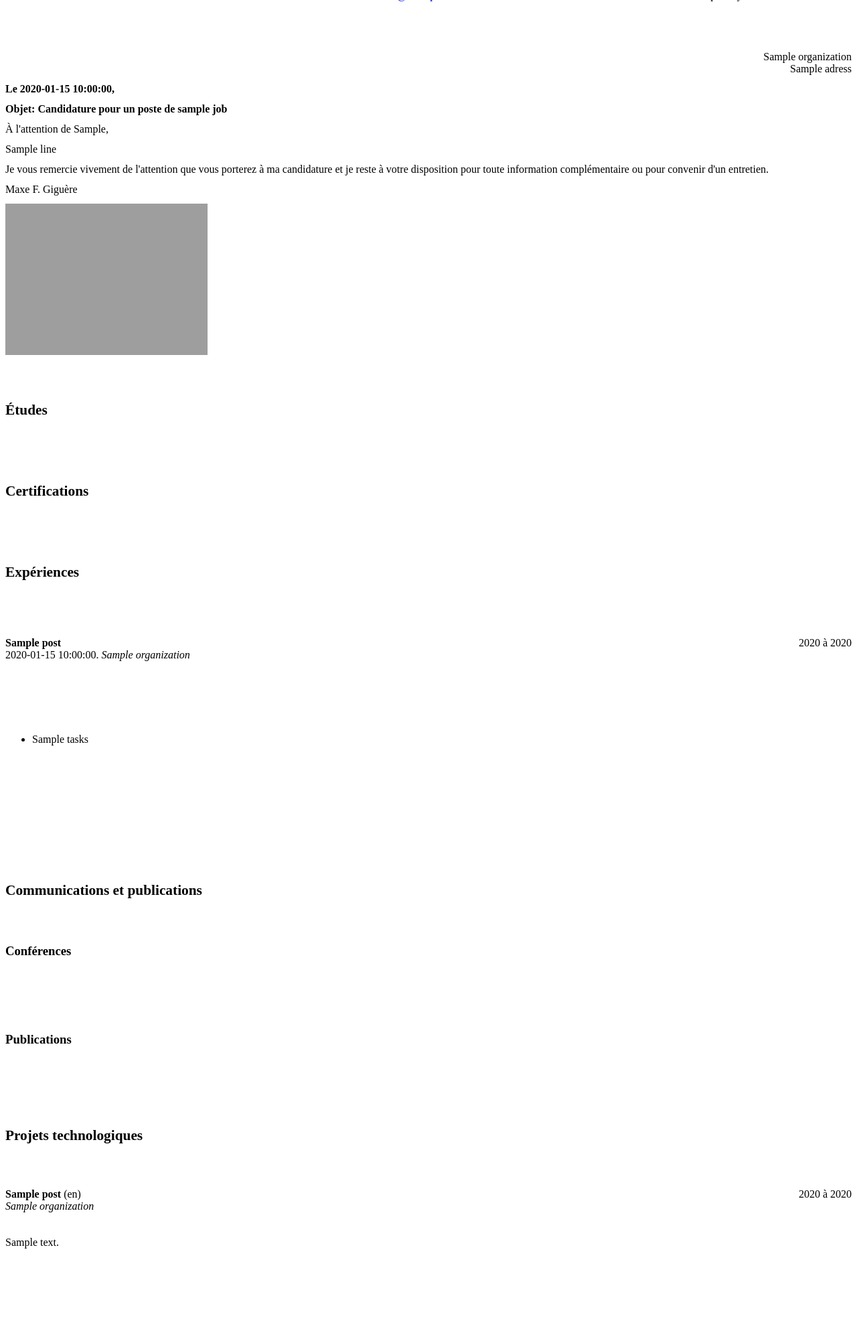
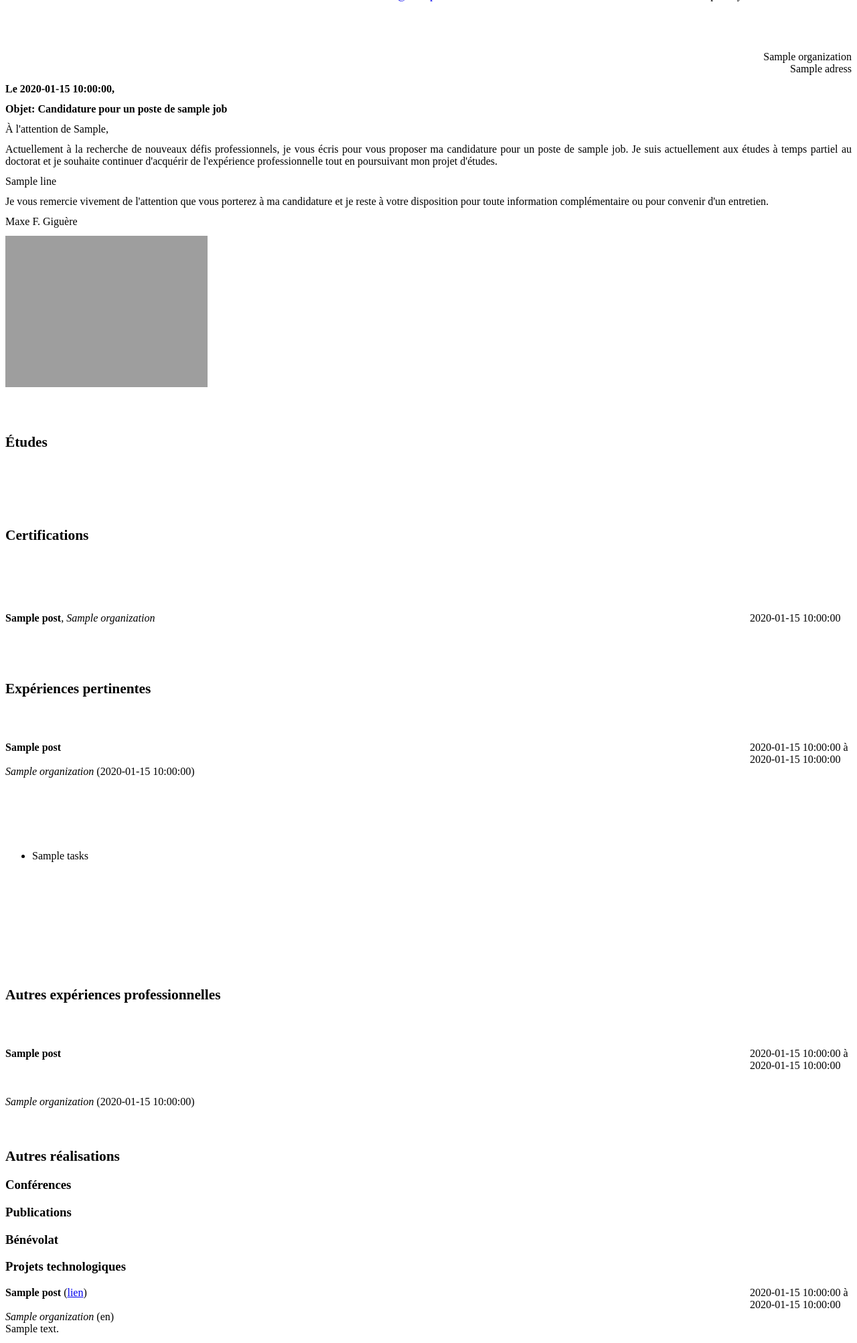
Before and after one commit to MFGiguere/Resume_Builder, a Flask app: template templates/cover_plain.html in a window 1280 px wide. Shown: the part 42-2047 px from the top of the page at 67% size. Before the commit the page ends 1906 px from the top, so only its background shows below. Run offline with Flask 3, Linux system fonts and the light colour scheme; the template is opened without the code that fills it: most values are stand-ins (such as "Sample title", 1, 10 or a date in 2020); parts of the project's set-up code (start-up, migrations or seed data) failed here and were passed over; some libraries are stand-ins or nearby versions; grey boxes are pictures that could not be loaded.

```diff
--- a/app.py
+++ b/app.py
@@ -7,8 +7,8 @@ flask run
 from flask import Flask, render_template
 import csv, os, locale
 from datetime import datetime
-import plotly.figure_factory as ff
-import plotly.express as px
+#import plotly.figure_factory as ff
+#import plotly.express as px
 from textwrap import wrap
 
 locale.setlocale(locale.LC_ALL, 'fr_FR.UTF-8')
@@ -39,6 +39,7 @@ def load_data():
     data["communications"].sort(key=lambda x: x["Date"], reverse=True)
     data["experiences"].sort(key=lambda x: x["StartDate"], reverse=True)
     data["projects"].sort(key=lambda x: x["StartDate"], reverse=True)
+    data["etudes"].sort(key=lambda x: x["StartDate"], reverse=True)
     return data
 
 def load_txt():
@@ -53,6 +54,8 @@ def load_txt():
             with open(f"{static}/{file}", 'r', encoding='utf-8') as f:
                 name = os.path.basename(file).split(".")[0]
                 text = f.read()
+                text = text.replace("*", "·")
+                text = text.split("\n")
                 d[name] = text
     return d
 
@@ -71,10 +74,45 @@ def filter(data, skills):
                 any(f in post["Skills"].split(', ') for f in skills)
                 ]
 
-    emplois = [post for post in data["experiences"] if post["Type"] == "emploi" and (
-               any(f in post["Skills"].split(', ') for f in skills))]
+    #Changes actual job to today and adds the possibility of changing dateformat too.
+    for category in data.keys():
+        if category not in ['user', 'skills', 'echeanciers', 'orgs']:
+            for post in data[category]:
+                if category == "communications":
+                    post["Date"] = datetime.strptime(post["Date"], "%Y-%m-%d").strftime("%Y")
+                else:
+                    post["StartDate"] = datetime.strptime(post["StartDate"], "%Y-%m-%d").strftime("%b %Y")
+                    if post["EndDate"] == "9999" or post["EndDate"] =="":
+                        post["EndDate"] = "auj.  "
+                    else:
+                        post["EndDate"] = datetime.strptime(post["EndDate"], "%Y-%m-%d").strftime("%b %Y")
 
-    return (highlighted_skills, skilled, data, emplois)
+
+    #Changes all * to · for neutral words (in french)
+    for category in data.keys():
+        if category not in ['user', 'echeanciers']:
+            for post in data[category]:
+                for entry in post.keys():
+                    try:
+                        post[entry] = post[entry].replace("*", "·")
+                    except:
+                        pass
+
+    relevant_jobs = [post for post in data["experiences"] if post["Type"] == "emploi" and
+                     any(f in post["Skills"].split(', ') for f in skills)][:2]
+
+    emplois = [post for post in data["experiences"] if post["Type"] == "emploi" and post not in relevant_jobs]
+
+    """emplois = [post for post in data["experiences"] if post["Type"] == "emploi" and ((
+               any(f in post["Skills"].split(', ') for f in skills)) and post not in relevant_jobs)]"""
+
+    certif = [post for post in data["etudes"] if post["Type"] == "certification"]
+
+    """
+    Change all * to the stuff.
+    """
+
+    return (highlighted_skills, skilled, data, emplois, certif, relevant_jobs)
 
 app = Flask(__name__)
 @app.route('/resume')
@@ -83,31 +121,44 @@ def resume():
     skills = ["Gestion de projets", "Analyse de données", "Soutien informatique"]
     FirstPage = 4
     data = load_data()
-    highlighted_skills, skilled, data, emplois = filter(data, skills)
-    return render_template('resume.html', data=data, emplois = emplois, FirstPage=FirstPage, highlighted_skills=highlighted_skills, skips=skips)
+    highlighted_skills, skilled, data, emplois, certif, relevant_jobs = filter(data, skills)
+    return render_template('resume.html', data=data, emplois = emplois, FirstPage=FirstPage, highlighted_skills=highlighted_skills, skips=skips, certif=certif, relevant_jobs=relevant_jobs)
 
 @app.route('/cover/<type>/<idKey>')
 def cover(idKey, type):
     data = load_data()
     org = [post for post in data["orgs"] if post["IdKey"] == idKey][0]
     skills = org["Skills"].split(', ')
-    highlighted_skills, skilled, data, emplois = filter(data, skills)
+    highlighted_skills, skilled, data, emplois, certif, relevant_jobs = filter(data, skills)
     FirstPage=4
     with open(f"static/txt/cv/{org['Type']}.txt", encoding="utf-8") as f:
         text = [line.replace("*", "·") for line in f]
 
     if type == "plain":
-        return render_template('cover_plain.html', data=data, emplois = emplois, cover=True, date=date, skills=skills, org=org, text=text, highlighted_skills=highlighted_skills, skilled=skilled, skips=[])
+        return render_template('cover_plain.html', data=data, emplois = emplois, cover=True, date=date, skills=skills, org=org, text=text, highlighted_skills=highlighted_skills, skilled=skilled, skips=[], certif=certif, relevant_jobs=relevant_jobs)
 
     else:
-        return render_template('cover.html', data=data, FirstPage=FirstPage, emplois = emplois, cover=True, date=date, skills=skills, org=org, text=text, highlighted_skills=highlighted_skills, skilled=skilled, skips=[])
+        return render_template('cover.html', data=data, FirstPage=FirstPage, emplois = emplois, cover=True, date=date, skills=skills, org=org, text=text, highlighted_skills=highlighted_skills, skilled=skilled, skips=[], certif=certif, relevant_jobs=relevant_jobs)
+
+@app.route('/<variable>')
+def generic(variable):
+    data = load_data()
+    texts = load_txt()
+    return render_template(f"/frq.html", variable=variable, data=data, texts=texts)
 
 @app.route('/frq/<item>')
 def frq(item):
     data = load_data()
     texts = load_txt()
     emplois = [post for post in data["experiences"] if post["Type"] == "emploi"]
-    return render_template(f"frq/{item}.html", data=data, item=item, texts=texts, emplois=emplois)
+    return render_template(f"/frq/{item}.html", data=data, item=item, texts=texts, emplois=emplois)
+
+@app.route('/crsh/<item>')
+def crsh(item):
+    data = load_data()
+    texts = load_txt()
+    emplois = [post for post in data["experiences"] if post["Type"] == "emploi"]
+    return render_template(f"/frq/{item}.html", data=data, item=item, texts=texts, emplois=emplois, crsh=True)
 
 @app.route("/gantt")
 def create_img():
--- a/static/css/simple.css
+++ b/static/css/simple.css
@@ -21,6 +21,11 @@ body, .ytick {
 .line {
     display:flex;
     justify-content: space-between;
+}
+
+.line > :nth-child(2) {
+    width:19ch;
+    text-align:left;
 }
 
 .title {
@@ -58,10 +63,13 @@ page {
     page-break-before: always;
 }
 
+[data-align-last-split-element='justify'] {
+    text-align-last: auto !important;
+}
+
 @page {
     margin: 0.5in;
     size: 8.5in 11in;
-
 
     @bottom-right {
         content: counter(page) ' de ' counter(pages);
--- a/templates/cover_plain.html
+++ b/templates/cover_plain.html
@@ -21,20 +21,20 @@
               {% endif %}
             </p>
 
-            {% if org['Type'] == "generic" %}
+
             <p class="mb">Actuellement à la recherche de nouveaux défis professionnels, je vous écris pour vous proposer ma candidature pour un poste {% if org['Job'].startswith(("A", "E", "I", "O", "U", "Y")) %}d'{% else %}de {% endif %}{{ org['Job'].lower() }}. Je suis actuellement aux études à temps partiel au doctorat et je souhaite continuer d'acquérir de l'expérience professionnelle tout en poursuivant mon projet d'études.
             </p>
-
+            {% if org['Type'] == "generic" %}
             <p class="mb">
-              Mon parcours professionnel m'a permis d'acquérir 7 années d'expérience en {{ highlighted_skills[0].lower() }}, {{ highlighted_skills[1].lower() }} et {{ highlighted_skills[2].lower() }} qui me seront utiles pour le poste {% if org['Job'].startswith(("A", "E", "I", "O", "U", "Y")) %}d'{% else %}de {% endif %}{{ org['Job'].lower() }}.
-              Mes compétences en {{skilled[0]["Title"].lower()}} se sont développées {{skilled[0]["Description"].replace("*", "·")}}
-              J'ai aussi acquis des compétences en {{skilled[1]["Title"].lower()}} {{skilled[1]["Description"].replace("*", "·")}}
-              Enfin, mes compétences en {{skilled[2]["Title"].lower()}} se sont développées {{skilled[2]["Description"].replace("*", "·")}}
+              Mon parcours professionnel m'a permis d'acquérir 5 années d'expérience en {{ highlighted_skills[0].lower() }}, {{ highlighted_skills[1].lower() }} et {{ highlighted_skills[2].lower() }} qui me seront utiles pour le poste {% if org['Job'].startswith(("A", "E", "I", "O", "U", "Y")) %}d'{% else %}de {% endif %}{{ org['Job'].lower() }}.
+              Mes {{skilled[0]["Type"].lower()}} en {{skilled[0]["Title"].lower()}} se sont développés {{skilled[0]["Description"]}}
+              J'ai aussi acquis des {{skilled[1]["Type"].lower()}} en {{skilled[1]["Title"].lower()}} {{skilled[1]["Description"]}}
+              Enfin, mes {{skilled[2]["Type"].lower()}} en {{skilled[2]["Title"].lower()}} se sont développées {{skilled[2]["Description"]}}
             </p>
 
           <p class="mb">{{ org["Filler"] }}</p>
           {% else %}
-            {% for line in text[1:] %}
+            {% for line in text %}
               <p class="mb">
                 {{ line|safe }}
               </p>
--- a/templates/resume_plain.html
+++ b/templates/resume_plain.html
@@ -25,50 +25,71 @@
   <div class="content">
 
     <h2>Études</h2>
-    {% for post in data["experiences"] if post["Type"] == "etude" and not post["Title"] in skips %}
-    <p class="mb"><div class="line"><span><b>{{ post["Title"] }}</b> ({{ post['Tasks'] }}/4,33)</span>
-    <span style="text-align:right"><i style="text-align:right">{{ post['Organization'] }}</i>, {{ post['StartDate'][:4] }} à {% if post['EndDate'] != "9999" %}{{ post['EndDate'][:4] }}{% else %}auj.  {% endif %}</span></div>
+    {% for post in data["etudes"] if post["Type"] == "etude" and not post["Title"] in skips %}
+    <p class="mb"><div class="line"><span><b>{{ post["Title"] }}</b>, <i>{{ post['Organization'] }}</i> ({{ post['Grade'] }}/4,33)</span>
+    <span>{{ post['StartDate'] }} à {{ post['EndDate'] }}</span></div>
     <!--i>{{ post['Organization'] }}</i>{% if post['Supervisor'] %}, sous {{ post['Supervisor'] }}{% endif %}</p-->
-    <p>{% if post['Langues'] %}<b>Prix et bourses</b>: {{ post['Langues'] }}{% endif %}</p>
+    <p>{% if post['Grants'] %}<b>Prix et bourses</b>: {{ post['Grants'] }}{% endif %}</p>
+    <p>{% if post['Courses'] %}<b>Cours suivis</b>: {{ post['Courses'] }}{% endif %}</p>
     {% endfor %}
 
+    {% if certif %}
     <h2>Certifications</h2>
-    {% for post in data["experiences"] if post["Type"] == "certification"%}
-    <div class="line"><span><b>{{ post["Title"] }}</b></span>
-      <span><i style="text-align:right">{{ post['Organization'] }}</i>, {{ post['StartDate'][:4] }}</span></div>
+    {% endif %}
+
+    {% for post in certif %}
+    <div class="line"><span><b>{{ post["Title"] }}</b>, <i>{{ post['Organization'] }}</i></span>
+      <span>{{ post['StartDate'] }}</span></div>
     {% endfor %}
 
-    <h2>Expériences</h2>
-
-    {% for post in emplois[:5] %}
+    <h2>Expériences pertinentes</h2>
+    {% for post in relevant_jobs %}
     <div class="nb"><div class="line"><b>{{ post["Title"] }}</b>
-    <span style="text-align:right">{{ post['StartDate'][:4] }} à {% if post['EndDate'][:4] != "9999" %}{{ post['EndDate'][:4] }}{% else %}auj.  {% endif %}</span></div><p>{{ post['Time'] }}. <i>{{ post['Organization'] }}</i></p>
+    <span>{{ post['StartDate'] }} à {{ post['EndDate'] }}</span></div><p><i>{{ post['Organization'] }}</i> ({{ post['Time'] }})</p>
     <ul class="mb">
       {% set list1 = post['Tasks'].split('., ') %}
       {% for item in list1 %}
           <li style="text-align:justify">{{ item }}</li>
       {% endfor %}
     </ul>
-  </div>
+    </div>
     {% endfor %}
 
-
-    <h2>Communications et publications</h2>
+    <h2>Autres expériences professionnelles</h2>
+    {% for post in emplois %}
+    <div class="line"><span><b>{{ post["Title"] }}</b></span>
+      <span>{{ post['StartDate'] }} à {{ post['EndDate'] }}</span></div>
+      <p class="mb"><i>{{ post['Organization'] }}</i> ({{ post['Time'] }})</p>
+    </div>
+    {% endfor %}
+    </page>
+    <page>
+    <h2>Autres réalisations</h2>
     <h3>Conférences</h3>
     {% for post in data["communications"] if post["Type"] == "Conférence" or post["Type"] == "Affiche" %}
-    <p class="smb">{% if post['Authors'] %}{{ post['Authors'] }}{% else %}Giguère, M. F.{% endif %} ({{ post['Date'][:4] }}). <a href="{{post['Url']}}">{{ post['Title'] }}</a>. <i>{{ post['Organization'] }}</i>{% if post['Context'] %} [{{ post['Context'] }}]{% endif %}, {{ post['Location'] }}.</p>
+    <p class="smb">{% if post['Authors'] %}{{ post['Authors'] }}{% else %}Giguère, M. F.{% endif %} ({{ post['Date'] }}). <a href="{{post['Url']}}">{{ post['Title'] }}</a>. <i>{{ post['Organization'] }}</i>{% if post['Context'] %} [{{ post['Context'] }}]{% endif %}, {{ post['Location'] }}.</p>
     {% endfor %}
 
       <h3>Publications</h3>
     {% for post in data["communications"] if post["Type"] == "Article"%}
-    <p class="smb">{% if post['Authors'] %}{{ post['Authors'] }}{% else %}Giguère, M. F.{% endif %} ({{ post['Date'][:4] }}). <a href="{{post['Url']}}">{% if post["Type"] == "Ouvrage" %}<i>{{ post['Title'] }}</i>{% else %}{{ post['Title'] }}{% endif %}</a>. {% if post["Type"] != "Ouvrage" %}<i>{{ post['Organization'] }}</i>{% else %}{{ post['Organization'] }}{% endif %}{% if post['Context'] %} [{{ post['Context'] }}]{% endif %}.</p>
+    <p class="smb">{% if post['Authors'] %}{{ post['Authors'] }}{% else %}Giguère, M. F.{% endif %} ({{ post['Date'] }}). <a href="{{post['Url']}}">{% if post["Type"] == "Ouvrage" %}<i>{{ post['Title'] }}</i>{% else %}{{ post['Title'] }}{% endif %}</a>. {% if post["Type"] != "Ouvrage" %}<i>{{ post['Organization'] }}</i>{% else %}{{ post['Organization'] }}{% endif %}{% if post['Context'] %} [{{ post['Context'] }}]{% endif %}.</p>
     {% endfor %}
 
+      <h3>Bénévolat</h3>
+      {% for post in data["experiences"] if post["Type"] == "benevolat" %}
+      <div class="line"><span><b>{{ post["Title"] }}</b></span>
+        <span>{{ post['StartDate'] }} à {{ post['EndDate'] }}</span></div>
+        <p class="mb"><i>{{ post['Organization'] }}</i>: {{ post['Tasks'] | safe }}</p>
+        {% endfor %}
+    </div>
+    </div>
+
     {% if data["projects"] %}
-      <h2>Projets technologiques</h2>
-      {% for post in data["projects"][:5] %}
-      <div class="line"><span><b>{{ post["Title"] }}</b> ({{ post["Lang"] }})</span>
-        <span style="text-align:right">{{ post['StartDate'][:4] }} à {% if post['EndDate'] %}{{ post['EndDate'][:4] }}{% else %}auj.{% endif %}</span></div><p><i>{{ post['Organization'] }}</i></p>
+      <h3>Projets technologiques</h3>
+      {% for post in data["projects"][:3] %}
+      <div class="line"><span><b>{{ post["Title"] }}</b>{% if post["Url"] %} (<a href="{{ post['Url'] }}">lien</a>){% endif %}</span>
+        <span>{{ post['StartDate'] }} à {{ post['EndDate'] }}</span></div>
+        <p><i>{{ post['Organization'] }}</i> ({{ post["Lang"] }})</p>
         <p class="mb">{{ post['Description'] | safe }}</p>
         {% endfor %}
     </div>
```
Also changed, not shown: static/css/crsh.css (added, +9 -0 lines), static/css/frq.css (+9 -0 lines), templates/FRQ.html (+10 -2 lines), README.md, 1 other file.
